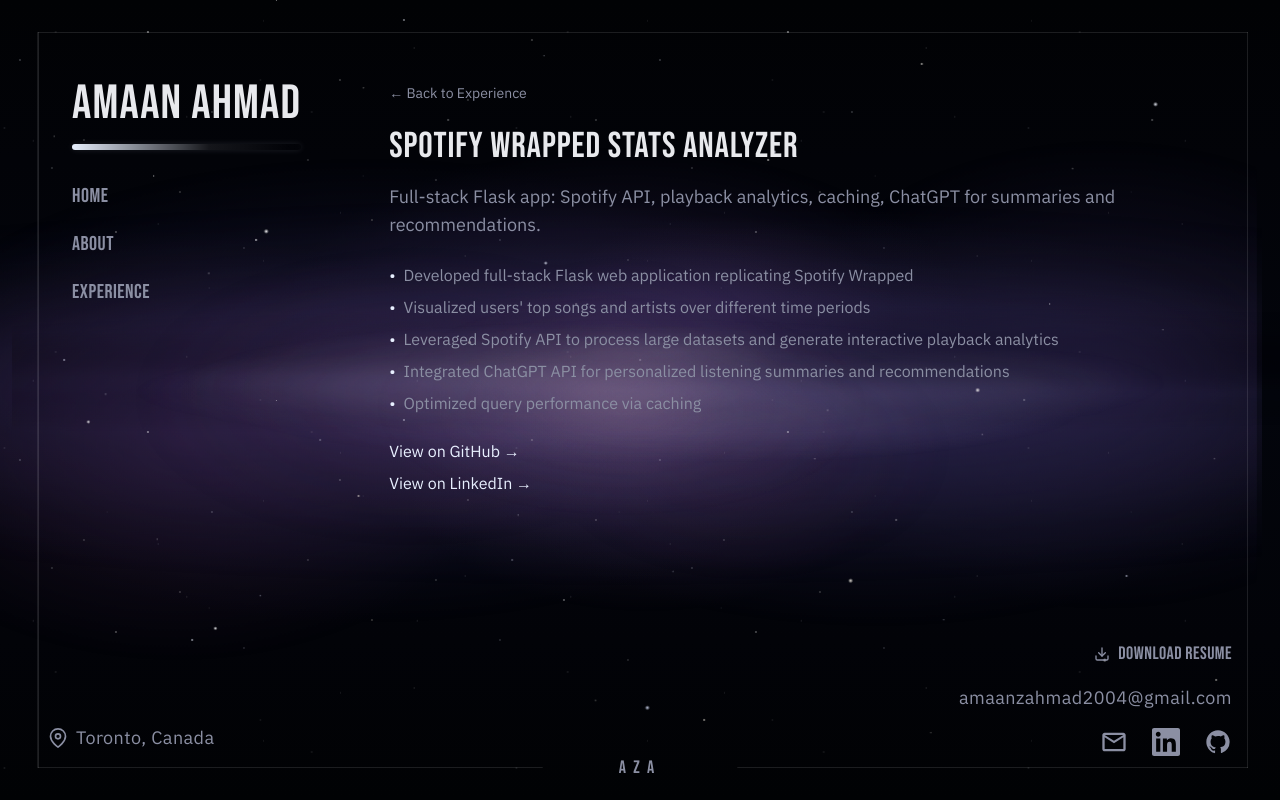
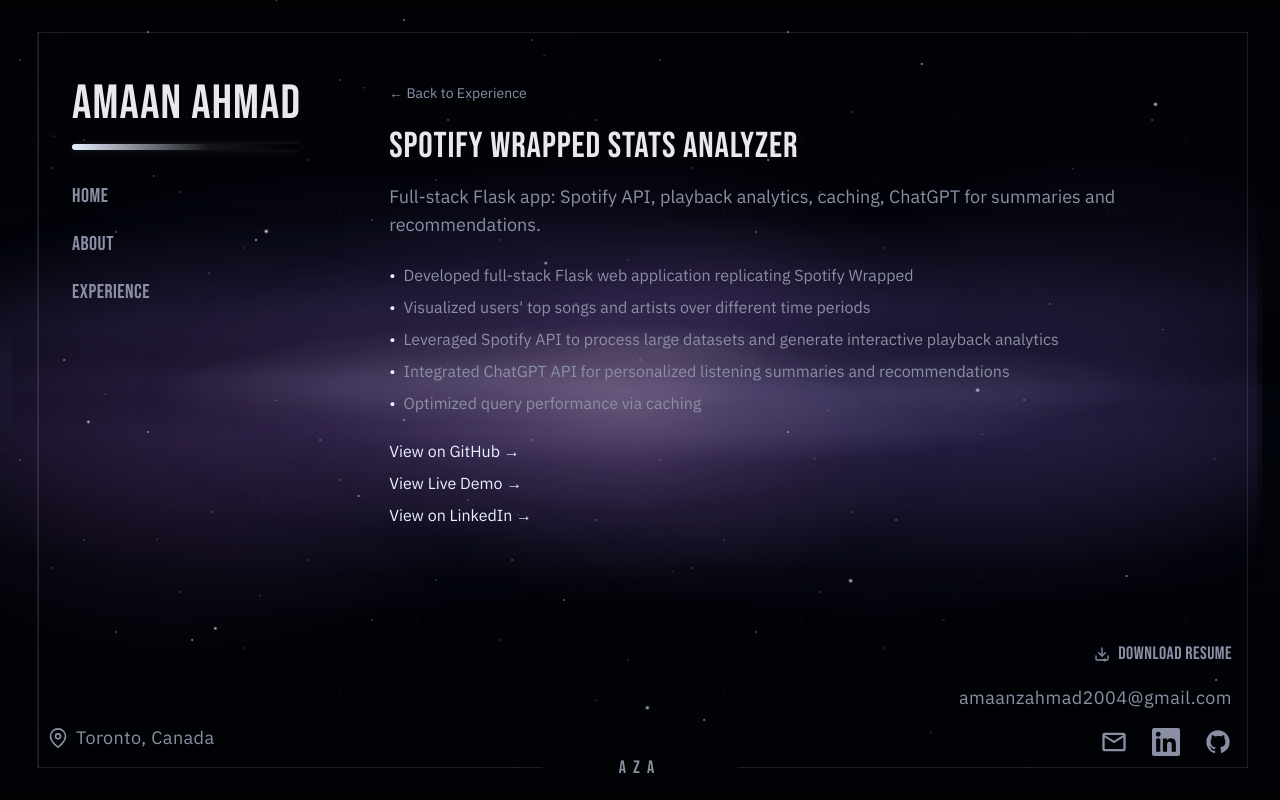
Before and after one commit to AmaanAhmad21/amaanPortfolio, a Next.js app: page /projects/spotify-wrapped in a window 1280 px wide. Built offline with nearby package versions, Linux system fonts and the light colour scheme.

Commit message:
added this link https://viberewind.onrender.com/

```diff
--- a/app/projects/[slug]/page.tsx
+++ b/app/projects/[slug]/page.tsx
@@ -55,6 +55,16 @@
               View on GitHub →
             </a>
           )}
+          {project.live && (
+            <a
+              href={project.live}
+              target="_blank"
+              rel="noopener noreferrer"
+              className="text-[var(--lightning)] hover:underline w-fit"
+            >
+              View Live Demo →
+            </a>
+          )}
           <a
             href="https://www.linkedin.com/in/amaan-ahmad-0260a524b/details/projects/"
             target="_blank"
--- a/data/projects.ts
+++ b/data/projects.ts
@@ -17,6 +17,7 @@
     name: "Spotify Wrapped Stats Analyzer",
     description: "Full-stack Flask app: Spotify API, playback analytics, caching, ChatGPT for summaries and recommendations.",
     github: "https://github.com/AmaanAhmad21/SpotifyWrappedProj",
+    live: "https://viberewind.onrender.com/",
     details: [
       "Developed full-stack Flask web application replicating Spotify Wrapped",
       "Visualized users' top songs and artists over different time periods",
```
